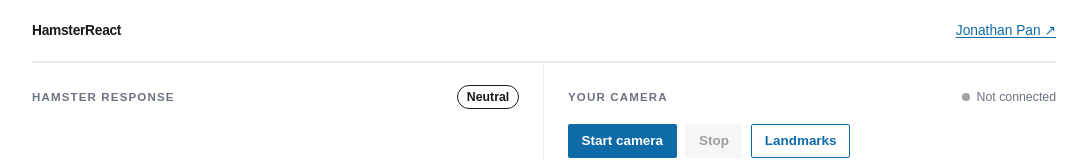
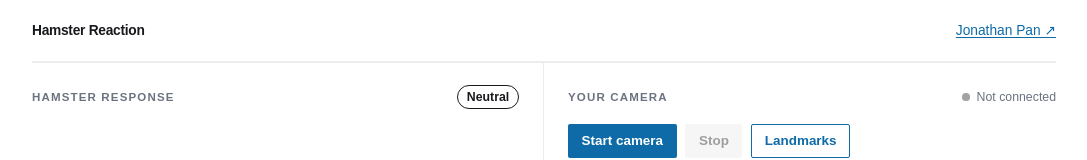
Before and after one commit to jonnypan2325/hamster-reaction, a React (Vite) app: page / in a window 1280 px wide. Shown: the top 160 px of the page, without its empty margins (96-1183 px from the left). Built offline with nearby package versions, Linux system fonts and the light colour scheme.

Commit message:
fix(ui): use the hamster reaction brand

```diff
--- a/src/App.tsx
+++ b/src/App.tsx
@@ -196,7 +196,7 @@ export default function App() {
   return (
     <main className="page-shell" id="top">
       <header className="masthead">
-        <a className="brand" href="#top" aria-label="HamsterReact home">HamsterReact</a>
+        <a className="brand" href="#top" aria-label="Hamster Reaction home">Hamster Reaction</a>
         <a className="portfolio-link" href="https://jonathanpan.me">Jonathan Pan ↗</a>
       </header>
 
```
